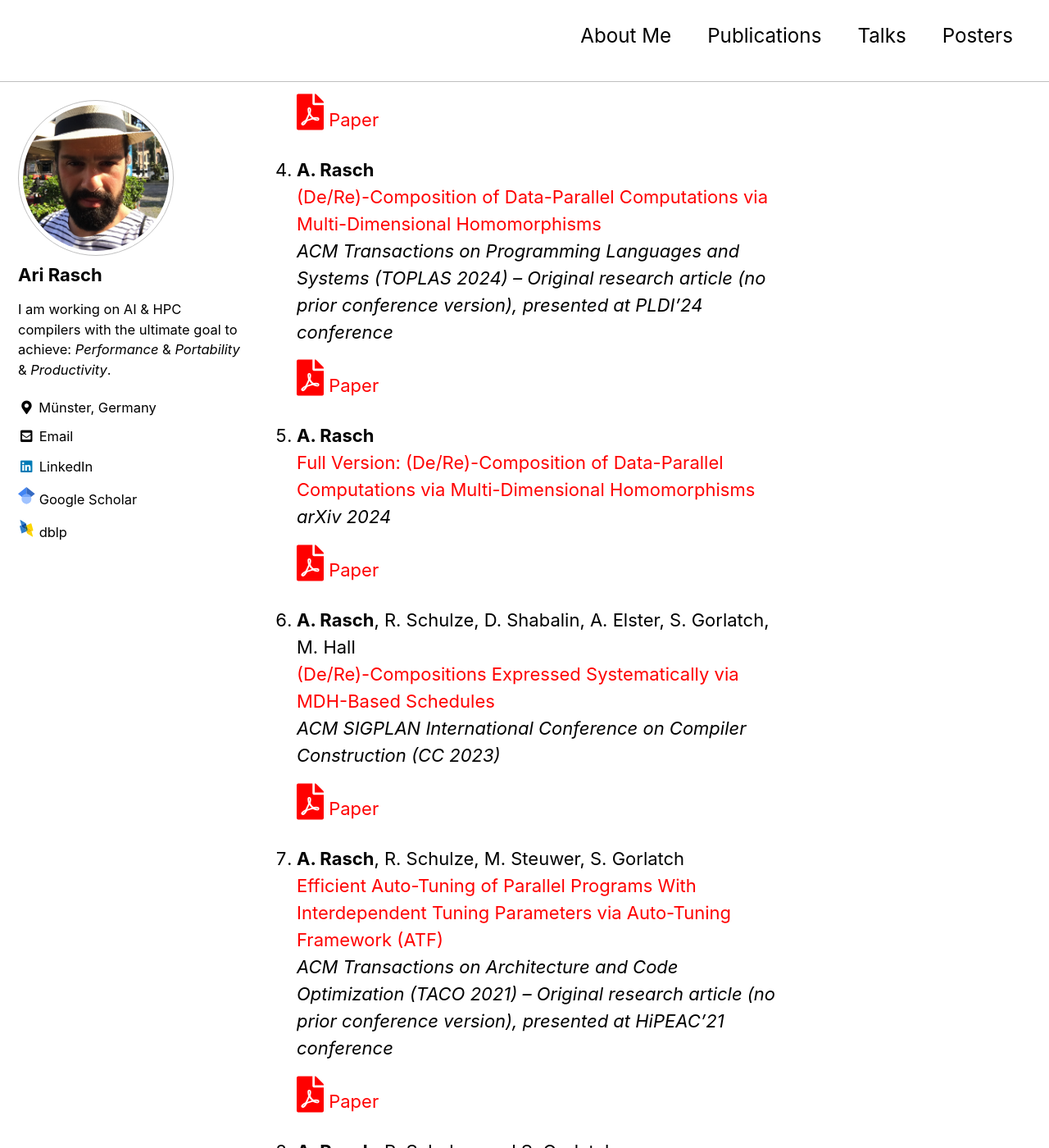
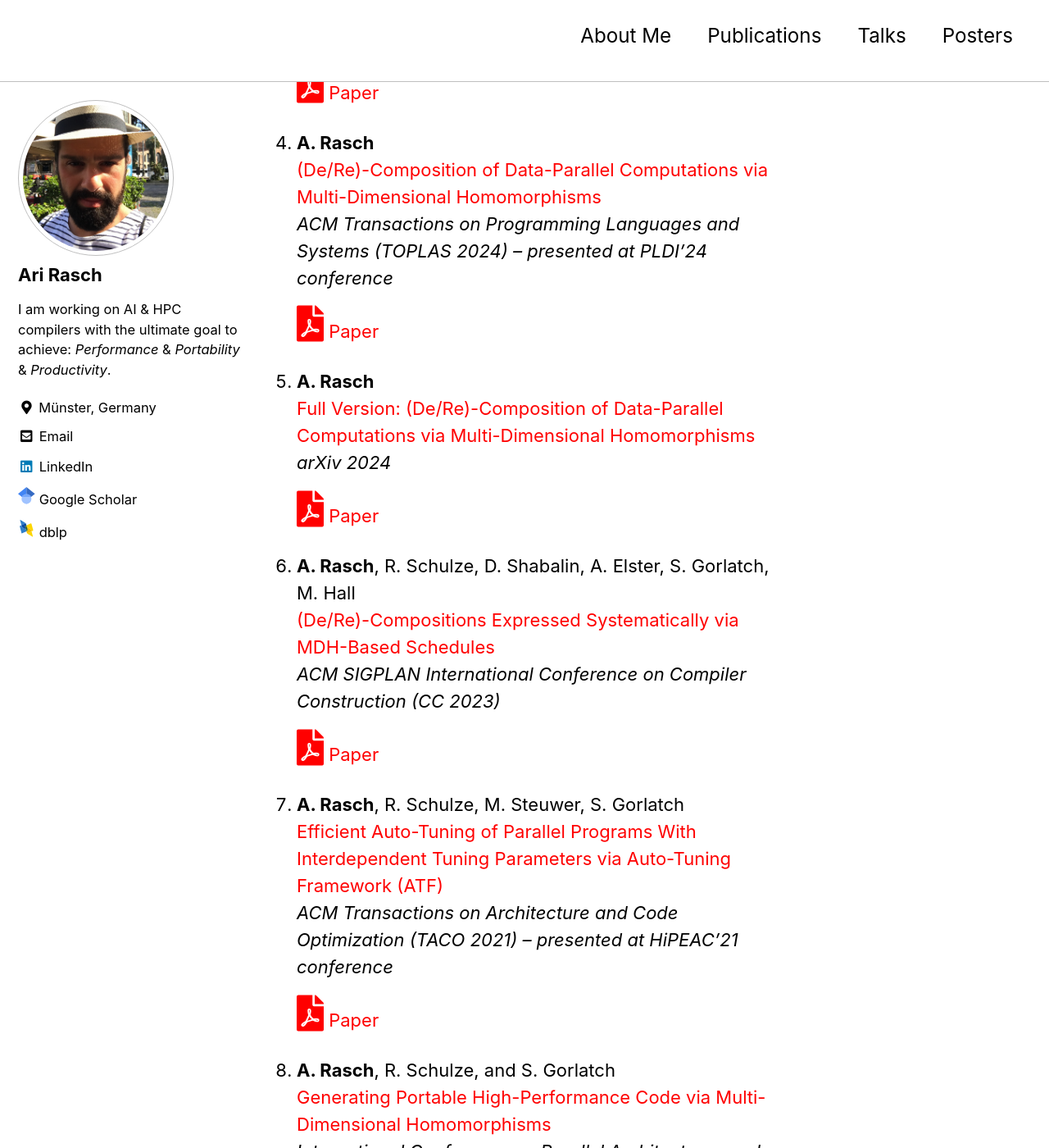
Before and after one commit to AriRasch/arirasch.github.io, a Jekyll site: the page built from publications.md, in a window 1280 px wide and 1400 px high, scrolled down 918 px. Shown: the whole window at 82% size. Built offline with Jekyll 4.4.1, drawn with Linux system fonts in a browser that asks for light colours; cached includes are drawn as plain includes; our own code applies the rules of GitHub Pages for plain Markdown files; some of the changed text lies outside the part shown.

Commit message:
Revise publication details in publications.md (#73)
Updated publication descriptions to remove 'Original research article (no prior conference version)' for clarity.

```diff
--- a/publications.md
+++ b/publications.md
@@ -14,7 +14,7 @@ You can find my publications also on my [Google Scholar](https://scholar.google.
 
 1.   M. Hall, C. Oancea, A. Elster, **A. Rasch**, S. Joshi, A. Tavakkoli, R. Schulze \\
     [Scheduling Language Chronology: Past, Present, and Future](https://dl.acm.org/doi/full/10.1145/3743135) \\
-    *ACM Transactions on Architecture and Code Optimization (TACO 2025) -- Original research article (no prior conference version)*\\
+    *ACM Transactions on Architecture and Code Optimization (TACO 2025)*\\
     <a href="../assets/files/publications/taco25/paper.pdf"><i class="fas fa-file-pdf" style="color: red; font-size: 2em; padding-top: .4em"></i></a> [Paper](../assets/files/publications/taco25/paper.pdf)
 
 1.  R. Schulze, S. Gorlatch, **A. Rasch** \\
@@ -24,7 +24,7 @@ You can find my publications also on my [Google Scholar](https://scholar.google.
 
 1.  **A. Rasch** \\
     [(De/Re)-Composition of Data-Parallel Computations via Multi-Dimensional Homomorphisms](https://dl.acm.org/doi/10.1145/3665643) \\
-    *ACM Transactions on Programming Languages and Systems (TOPLAS 2024) -- Original research article (no prior conference version), presented at PLDI’24 conference*\\
+    *ACM Transactions on Programming Languages and Systems (TOPLAS 2024) -- presented at PLDI’24 conference*\\
     <a href="../assets/files/publications/toplas24/paper.pdf"><i class="fas fa-file-pdf" style="color: red; font-size: 2em; padding-top: .4em"></i></a> [Paper](../assets/files/publications/toplas24/paper.pdf)
 
 1.  **A. Rasch** \\
@@ -40,7 +40,7 @@ You can find my publications also on my [Google Scholar](https://scholar.google.
 
 1.  **A. Rasch**, R. Schulze, M. Steuwer, S. Gorlatch \\
     [Efficient Auto-Tuning of Parallel Programs With Interdependent Tuning Parameters via Auto-Tuning Framework (ATF)](https://dl.acm.org/doi/abs/10.1145/3427093) \\
-    *ACM Transactions on Architecture and Code Optimization (TACO 2021) -- Original research article (no prior conference version), presented at HiPEAC'21 conference*\\
+    *ACM Transactions on Architecture and Code Optimization (TACO 2021) -- presented at HiPEAC'21 conference*\\
     <a href="../assets/files/publications/taco21/paper.pdf"><i class="fas fa-file-pdf" style="color: red; font-size: 2em; padding-top: .4em"></i></a> [Paper](../assets/files/publications/taco21/paper.pdf)
 
 
```
